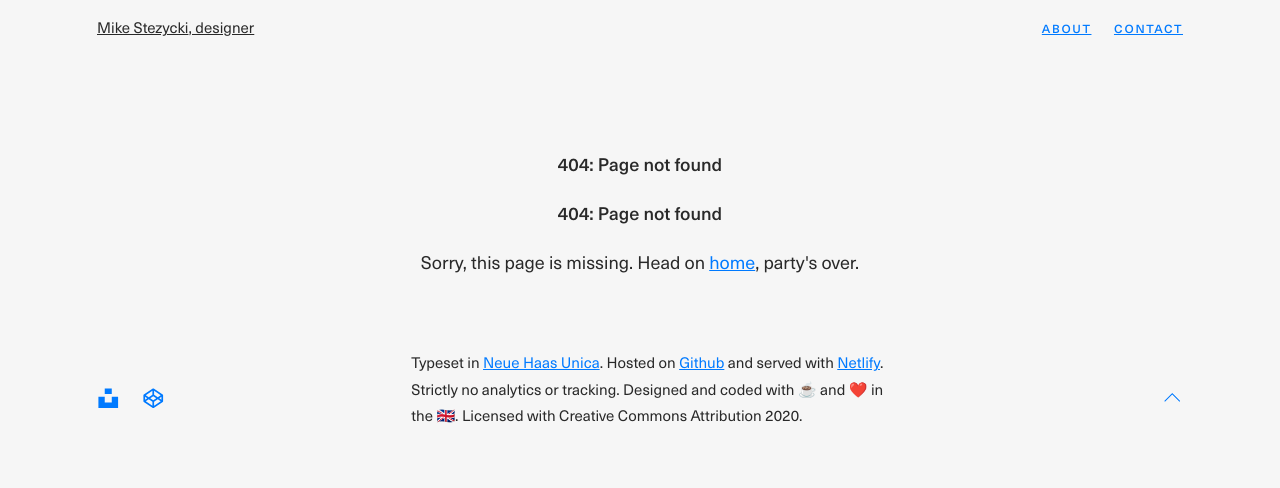
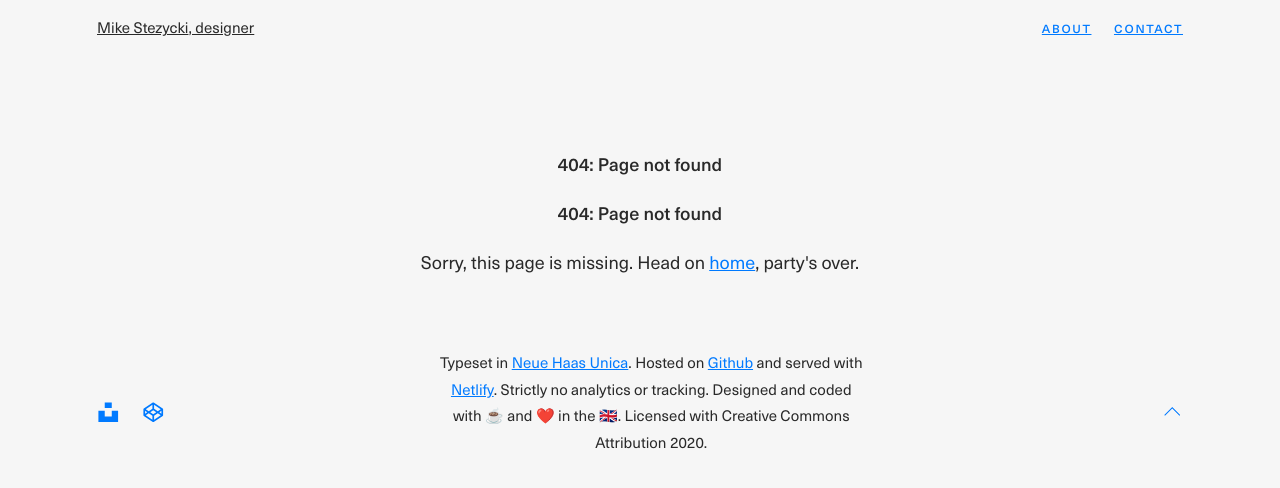
Before and after one commit to mr-stezz/mr-stezz.github.io, a Jekyll site: the page built from 404.html, in a window 1280 px wide. Shown: the top 488 px of the page. Built offline with Jekyll 4.4.1, drawn with Linux system fonts in a browser that asks for light colours.

Commit message:
Add correct styling for footer text block

```diff
--- a/_includes/_structure.page-footer.html
+++ b/_includes/_structure.page-footer.html
@@ -2,7 +2,7 @@
   <nav class="wrapper">
     <a href="https://unsplash.com/@stez" rel="noreferrer" class="nav-link" target="_blank"><span class="visually-hidden">Download my photography for free on Unsplash.</span><svg class="icon  icon--medium" aria-hidden="true" role="img"><use xmlns:xlink="http://www.w3.org/1999/xlink" xlink:href="#unsplash"></use></svg></a>
     <a href="https://codepen.io/mr-stezz/" rel="noreferrer" class="nav-link" target="_blank"><span class="visually-hidden">Have a look at my code scrapbook on Codepen.</span><svg class="icon  icon--medium" aria-hidden="true" role="img"><use xmlns:xlink="http://www.w3.org/1999/xlink" xlink:href="#codepen"></use></svg></a>
-    <p class="text-col"><small>Typeset in <a href="https://www.monotype.com/fonts/neue-haas-unica">Neue Haas Unica</a>. Hosted on <a href="https://github.com/mr-stezz/mr-stezz.github.io">Github</a> and served with <a href="https://www.netlify.com/">Netlify</a>. Strictly no analytics or tracking. Designed and coded with <span role="img" aria-label="Coffee" tabindex="0">☕️</span> and <span role="img" aria-label="Red Heart" tabindex="0">❤️</span> in the <span role="img" aria-label="Union Jack Flag" tabindex="0">🇬🇧</span>. Licensed with Creative Commons Attribution 2020.</small></p>
+    <p class="text-col t--center u--p-right u--p-left"><small>Typeset in <a href="https://www.monotype.com/fonts/neue-haas-unica">Neue Haas Unica</a>. Hosted on <a href="https://github.com/mr-stezz/mr-stezz.github.io">Github</a> and served with <a href="https://www.netlify.com/">Netlify</a>. Strictly no analytics or tracking. Designed and coded with <span role="img" aria-label="Coffee" tabindex="0">☕️</span> and <span role="img" aria-label="Red Heart" tabindex="0">❤️</span> in the <span role="img" aria-label="Union Jack Flag" tabindex="0">🇬🇧</span>. Licensed with Creative Commons Attribution 2020.</small></p>
     <a href="#js-top-of-page" class="nav-link nav-link-top" data-scroll><span class="visually-hidden">Return to the top of the page.</span><svg class="icon  icon--medium" aria-hidden="true" role="img"><use xmlns:xlink="http://www.w3.org/1999/xlink" xlink:href="#caret-up"></use></svg></a>
   </nav>
 </footer>
```
